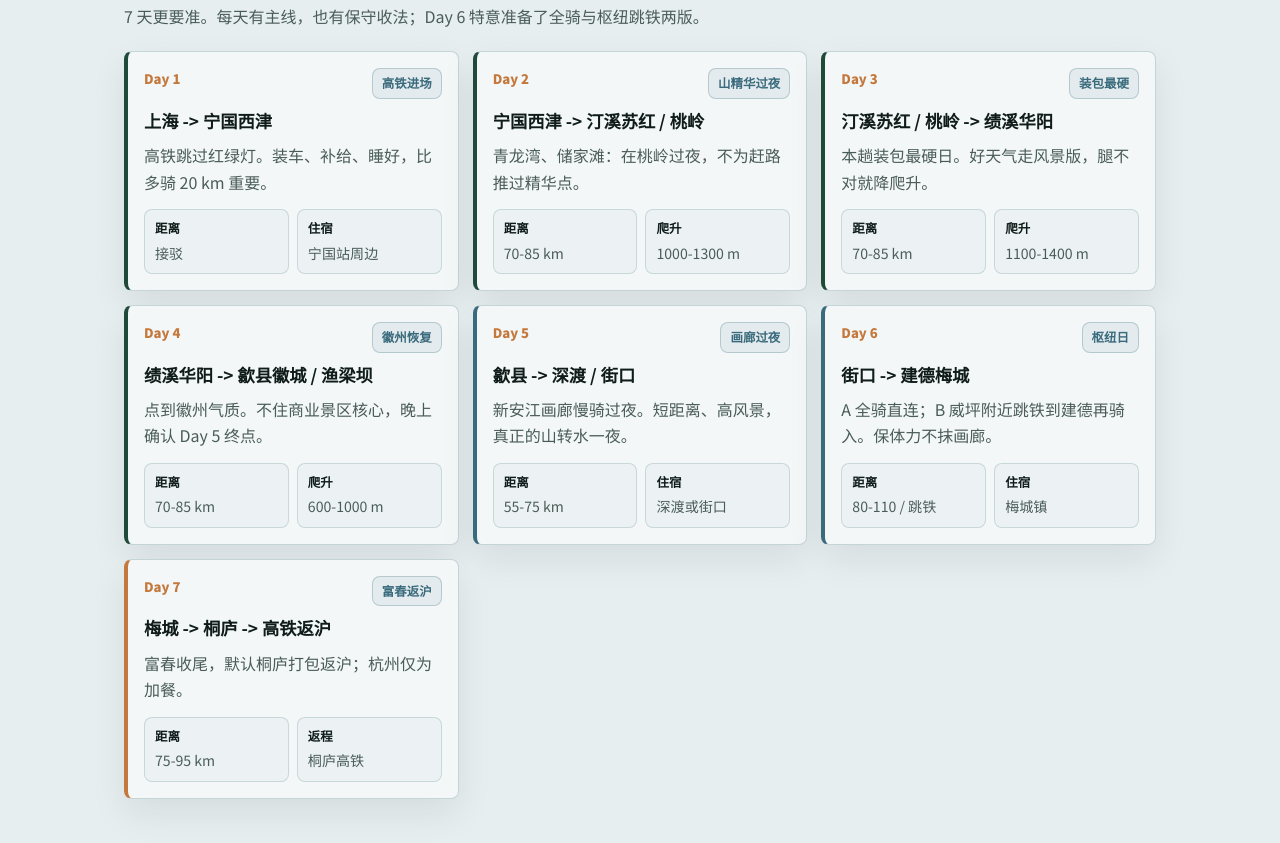
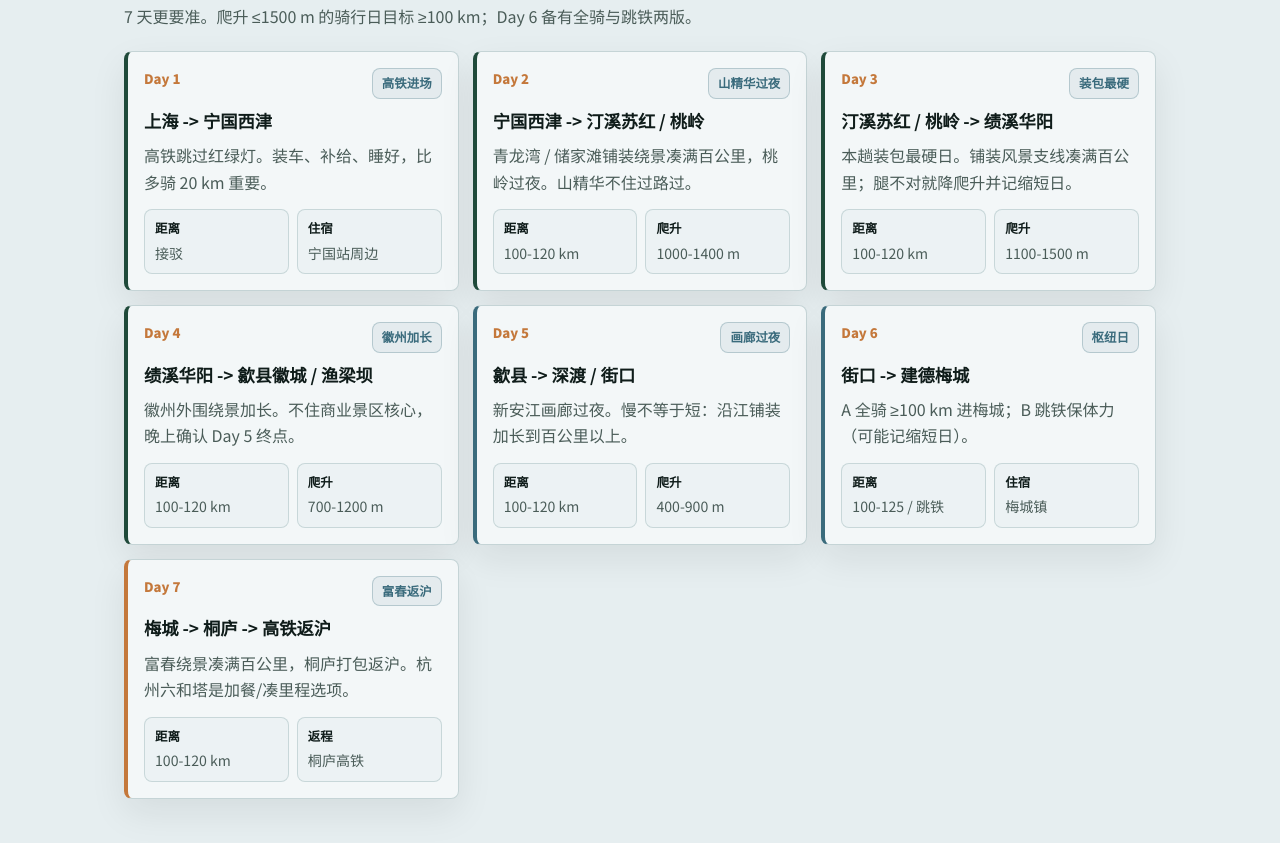
Before and after one commit to imklayhu/bikepacking-roadbook, a plain HTML site: page ride-with-me.html in a window 1280 px wide. Shown: the part 3048-3891 px from the top of the page. Drawn offline with nearby package versions, Linux system fonts and the light colour scheme; a small style sheet from the web is missing.

Commit message:
fix: 爬升≤1500m 的骑行日目标≥100km
用铺装绕景拉长 Day 2–7，全程约 600–750 km；跌破百公里仅作明确缩短日。

Co-authored-by: Cursor <cursoragent@cursor.com>

```diff
--- a/ride-with-me.html
+++ b/ride-with-me.html
@@ -753,12 +753,12 @@
               <span>高铁进宁国，骑精华段，默认桐庐高铁返沪。</span>
             </article>
             <article class="card metric">
-              <strong>420–550</strong>
-              <span>全程大约 420–550 km，装包可骑的山与江。</span>
+              <strong>600–750</strong>
+              <span>全程大约 600–750 km；爬升 ≤1500 m 的骑行日目标 ≥100 km。</span>
             </article>
             <article class="card metric">
-              <strong>~75 km</strong>
-              <span>多数日 55–85 km；Day 2–3 偏硬，后段顺江变软。</span>
+              <strong>≥100 km</strong>
+              <span>正式骑行日目标破百；Day 2–3 偏硬，后段爬升降、里程仍拉满。</span>
             </article>
             <article class="card metric accent">
               <strong>装包住店</strong>
@@ -833,7 +833,7 @@
             <span class="eyebrow">日程摘要</span>
             <h2>带着 Plan B 出门</h2>
             <p class="lead">
-              7 天更要准。每天有主线，也有保守收法；Day 6 特意准备了全骑与枢纽跳铁两版。
+              7 天更要准。爬升 ≤1500 m 的骑行日目标 ≥100 km；Day 6 备有全骑与跳铁两版。
             </p>
           </div>
           <div class="grid daily-grid">
@@ -853,10 +853,10 @@
                 <span class="day">Day 2</span><span class="tag">山精华过夜</span>
               </div>
               <h3>宁国西津 -> 汀溪苏红 / 桃岭</h3>
-              <p>青龙湾、储家滩：在桃岭过夜，不为赶路推过精华点。</p>
+              <p>青龙湾 / 储家滩铺装绕景凑满百公里，桃岭过夜。山精华不住过路过。</p>
               <div class="facts">
-                <div class="fact"><b>距离</b><span>70-85 km</span></div>
-                <div class="fact"><b>爬升</b><span>1000-1300 m</span></div>
+                <div class="fact"><b>距离</b><span>100-120 km</span></div>
+                <div class="fact"><b>爬升</b><span>1000-1400 m</span></div>
               </div>
             </article>
             <article class="card day-card" data-phase="mountain">
@@ -864,21 +864,21 @@
                 <span class="day">Day 3</span><span class="tag">装包最硬</span>
               </div>
               <h3>汀溪苏红 / 桃岭 -> 绩溪华阳</h3>
-              <p>本趟装包最硬日。好天气走风景版，腿不对就降爬升。</p>
+              <p>本趟装包最硬日。铺装风景支线凑满百公里；腿不对就降爬升并记缩短日。</p>
               <div class="facts">
-                <div class="fact"><b>距离</b><span>70-85 km</span></div>
-                <div class="fact"><b>爬升</b><span>1100-1400 m</span></div>
+                <div class="fact"><b>距离</b><span>100-120 km</span></div>
+                <div class="fact"><b>爬升</b><span>1100-1500 m</span></div>
               </div>
             </article>
             <article class="card day-card" data-phase="mountain">
               <div class="day-top">
-                <span class="day">Day 4</span><span class="tag">徽州恢复</span>
+                <span class="day">Day 4</span><span class="tag">徽州加长</span>
               </div>
               <h3>绩溪华阳 -> 歙县徽城 / 渔梁坝</h3>
-              <p>点到徽州气质。不住商业景区核心，晚上确认 Day 5 终点。</p>
+              <p>徽州外围绕景加长。不住商业景区核心，晚上确认 Day 5 终点。</p>
               <div class="facts">
-                <div class="fact"><b>距离</b><span>70-85 km</span></div>
-                <div class="fact"><b>爬升</b><span>600-1000 m</span></div>
+                <div class="fact"><b>距离</b><span>100-120 km</span></div>
+                <div class="fact"><b>爬升</b><span>700-1200 m</span></div>
               </div>
             </article>
             <article class="card day-card" data-phase="river">
@@ -886,10 +886,10 @@
                 <span class="day">Day 5</span><span class="tag">画廊过夜</span>
               </div>
               <h3>歙县 -> 深渡 / 街口</h3>
-              <p>新安江画廊慢骑过夜。短距离、高风景，真正的山转水一夜。</p>
+              <p>新安江画廊过夜。慢不等于短：沿江铺装加长到百公里以上。</p>
               <div class="facts">
-                <div class="fact"><b>距离</b><span>55-75 km</span></div>
-                <div class="fact"><b>住宿</b><span>深渡或街口</span></div>
+                <div class="fact"><b>距离</b><span>100-120 km</span></div>
+                <div class="fact"><b>爬升</b><span>400-900 m</span></div>
               </div>
             </article>
             <article class="card day-card" data-phase="river">
@@ -897,9 +897,9 @@
                 <span class="day">Day 6</span><span class="tag">枢纽日</span>
               </div>
               <h3>街口 -> 建德梅城</h3>
-              <p>A 全骑直连；B 威坪附近跳铁到建德再骑入。保体力不抹画廊。</p>
+              <p>A 全骑 ≥100 km 进梅城；B 跳铁保体力（可能记缩短日）。</p>
               <div class="facts">
-                <div class="fact"><b>距离</b><span>80-110 / 跳铁</span></div>
+                <div class="fact"><b>距离</b><span>100-125 / 跳铁</span></div>
                 <div class="fact"><b>住宿</b><span>梅城镇</span></div>
               </div>
             </article>
@@ -908,9 +908,9 @@
                 <span class="day">Day 7</span><span class="tag">富春返沪</span>
               </div>
               <h3>梅城 -> 桐庐 -> 高铁返沪</h3>
-              <p>富春收尾，默认桐庐打包返沪；杭州仅为加餐。</p>
+              <p>富春绕景凑满百公里，桐庐打包返沪。杭州六和塔是加餐/凑里程选项。</p>
               <div class="facts">
-                <div class="fact"><b>距离</b><span>75-95 km</span></div>
+                <div class="fact"><b>距离</b><span>100-120 km</span></div>
                 <div class="fact"><b>返程</b><span>桐庐高铁</span></div>
               </div>
             </article>
@@ -931,7 +931,7 @@
             <article class="card list-card">
               <h3>适合你，如果</h3>
               <ul>
-                <li>装包后七八十公里认真但可控，能接受其中 1–2 天偏硬。</li>
+                <li>装包后能稳定 ≥100 km，能接受其中 1–2 天爬升接近 1500 m。</li>
                 <li>愿意早起避车流，也接受当天根据腿感和天气改线。</li>
                 <li>公路车或同等效率车辆，接受 28C 友好的铺装优先。</li>
                 <li>能处理基础状况：补胎、掉链、补给、简单异响。</li>
```
Also changed, not shown: 2 other files.
